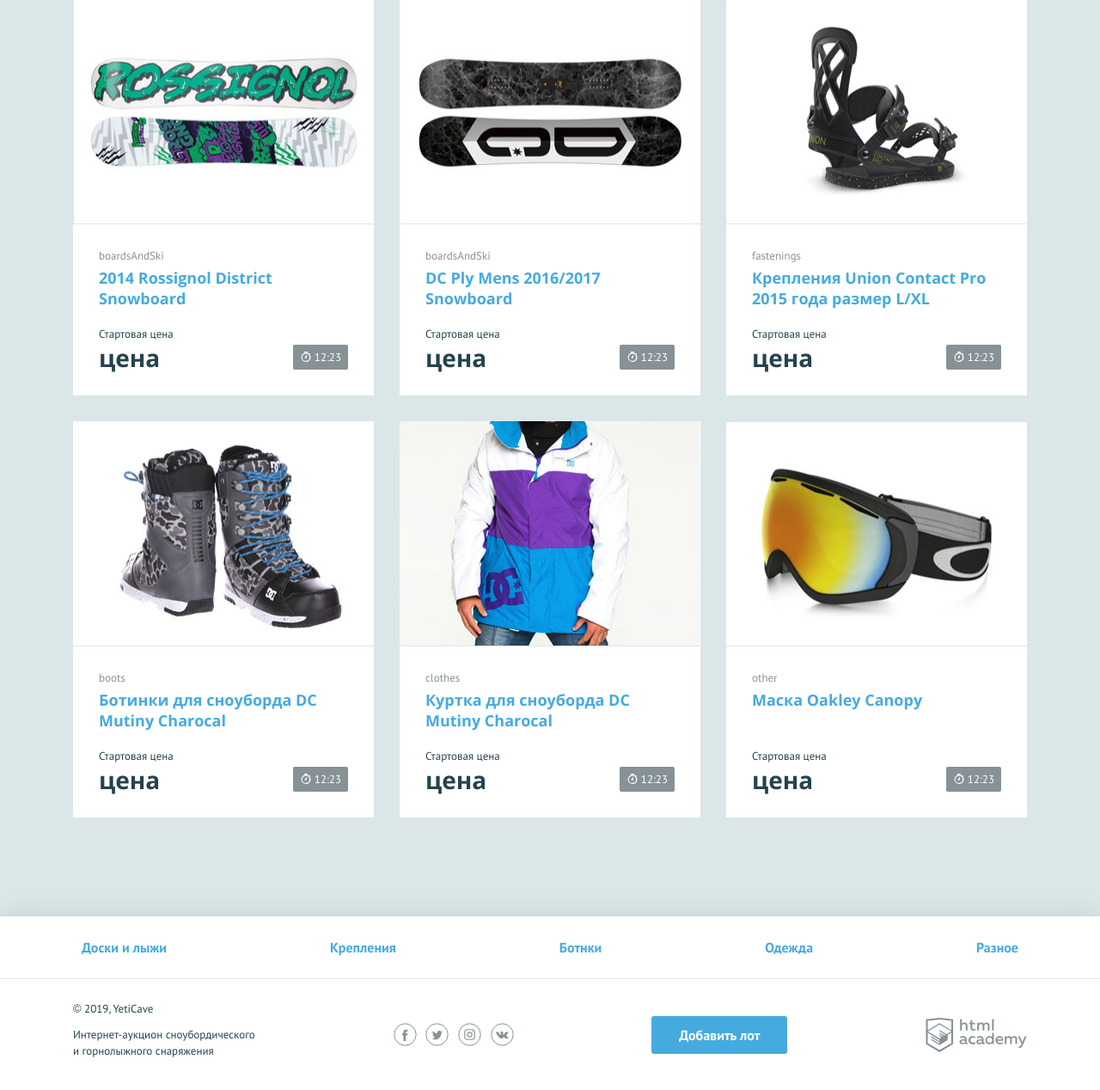
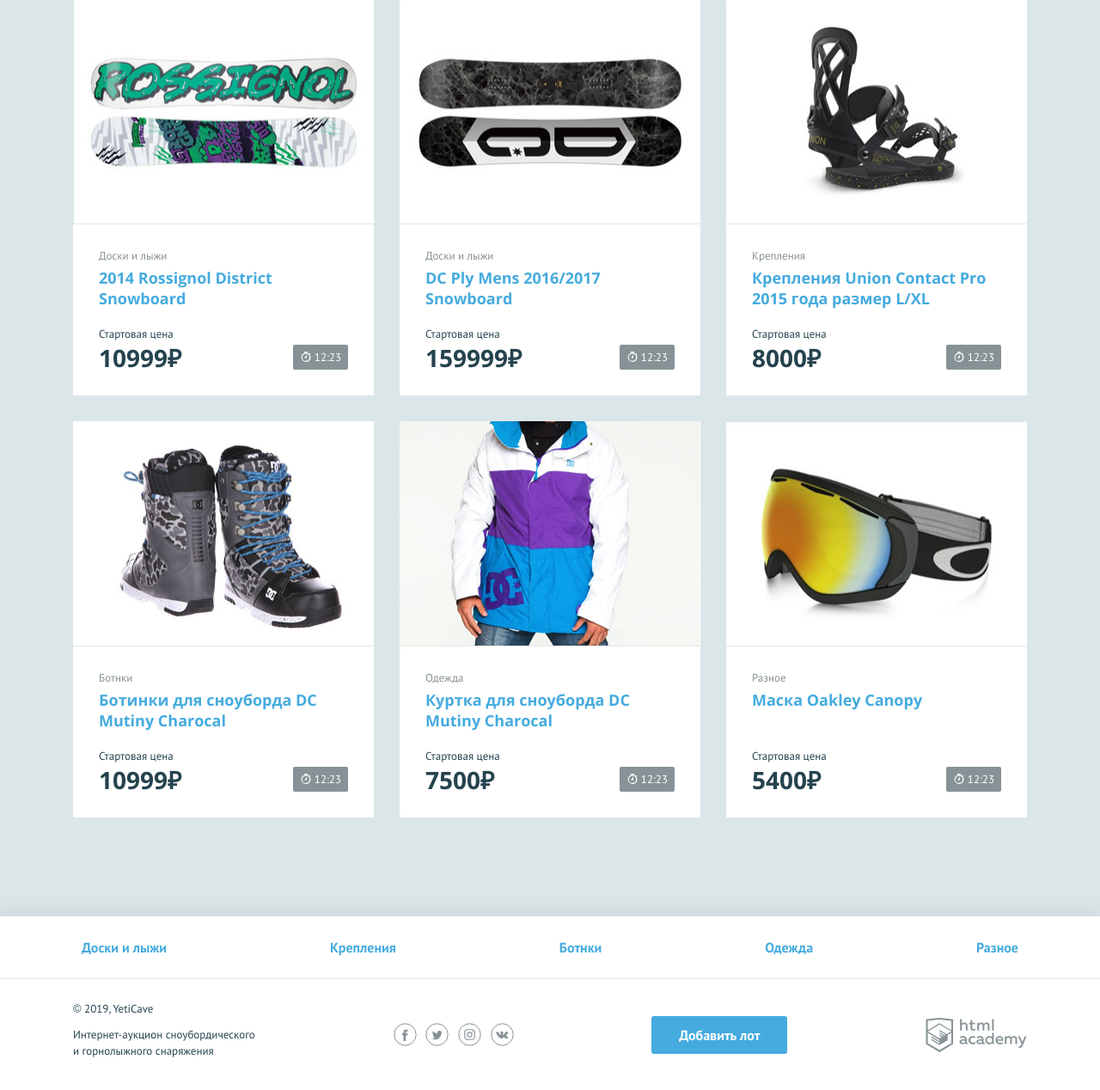
Before and after one commit to Aer0m/yeticave, a PHP site: page / in a window 1280 px wide. Shown: the part 638-1906 px from the top of the page at 86% size. Run offline with PHP 8.4, Linux system fonts and the light colour scheme.

Commit message:
thirdcommit

```diff
--- a/index.php
+++ b/index.php
@@ -16,49 +16,63 @@
 
     [
         "name" => "2014 Rossignol District Snowboard",
-        "category" => "boardsAndSki",
+        "category" => "Доски и лыжи",
         "price" => 10999,
         "URL_gif" => "img/lot-1.jpg"
     ],
 
     [
        "name" => "DC Ply Mens 2016/2017 Snowboard",
-        "category" => "boardsAndSki",
+        "category" => "Доски и лыжи",
         "price" => 159999,
         "URL_gif" => "img/lot-2.jpg"
     ],
 
     [
         "name" => "Крепления Union Contact Pro 2015 года размер L/XL",
-        "category" => "fastenings",
+        "category" => "Крепления",
         "price" => 8000,
         "URL_gif" => "img/lot-3.jpg"
     ],
 
     [
         "name" => "Ботинки для сноуборда DC Mutiny Charocal",
-        "category" => "boots",
+        "category" => "Ботнки",
         "price" => 10999,
         "URL_gif" => "img/lot-4.jpg"
     ],
 
     [
         "name" => "Куртка для сноуборда DC Mutiny Charocal",
-        "category" => "clothes",
+        "category" => "Одежда",
         "price" => 7500,
         "URL_gif" => "img/lot-5.jpg"
     ],
 
     [
         "name" => "Маска Oakley Canopy",
-        "category" => "other",
+        "category" => "Разное",
         "price" => 5400,
         "URL_gif" => "img/lot-6.jpg"
-    ],
+    ]
 
 ];
 
+function sumFormat($value)
+{
 
+    $value = ceil($value);
+
+    if ($value < 1000)
+        return $value . '<b class=\"rub\">₽</b>';
+
+    elseif ($value >= 1000) {
+
+        number_format($value, 0, '.', ' ');
+        return $value . '<b class=\"rub\">₽</b>';
+    }
+
+}
 ?>
 <!DOCTYPE html>
 <html lang="ru">
@@ -134,7 +148,7 @@
                         <div class="lot__state">
                             <div class="lot__rate">
                                 <span class="lot__amount">Стартовая цена</span>
-                                <span class="lot__cost">цена</span>
+                                <span class="lot__cost"><?= sumFormat($lot['price']) ?></span>
                             </div>
                             <div class="lot__timer timer">
                                 12:23
```
